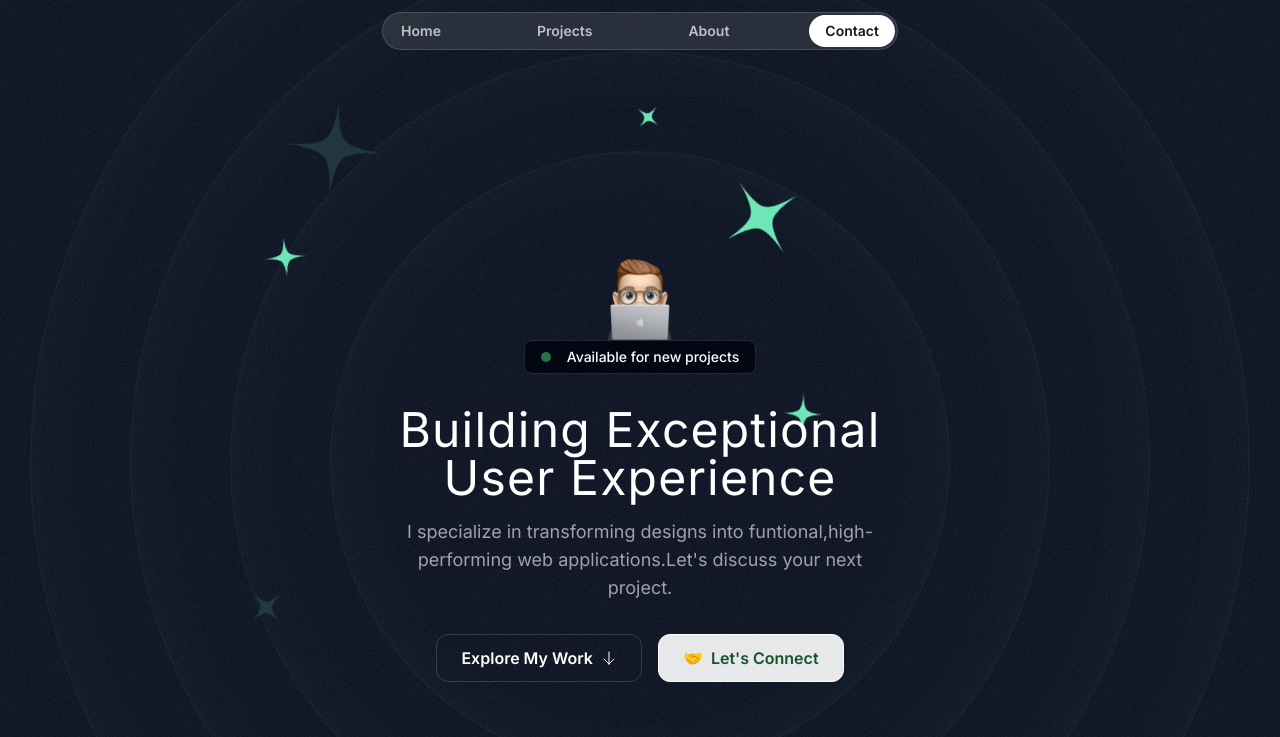
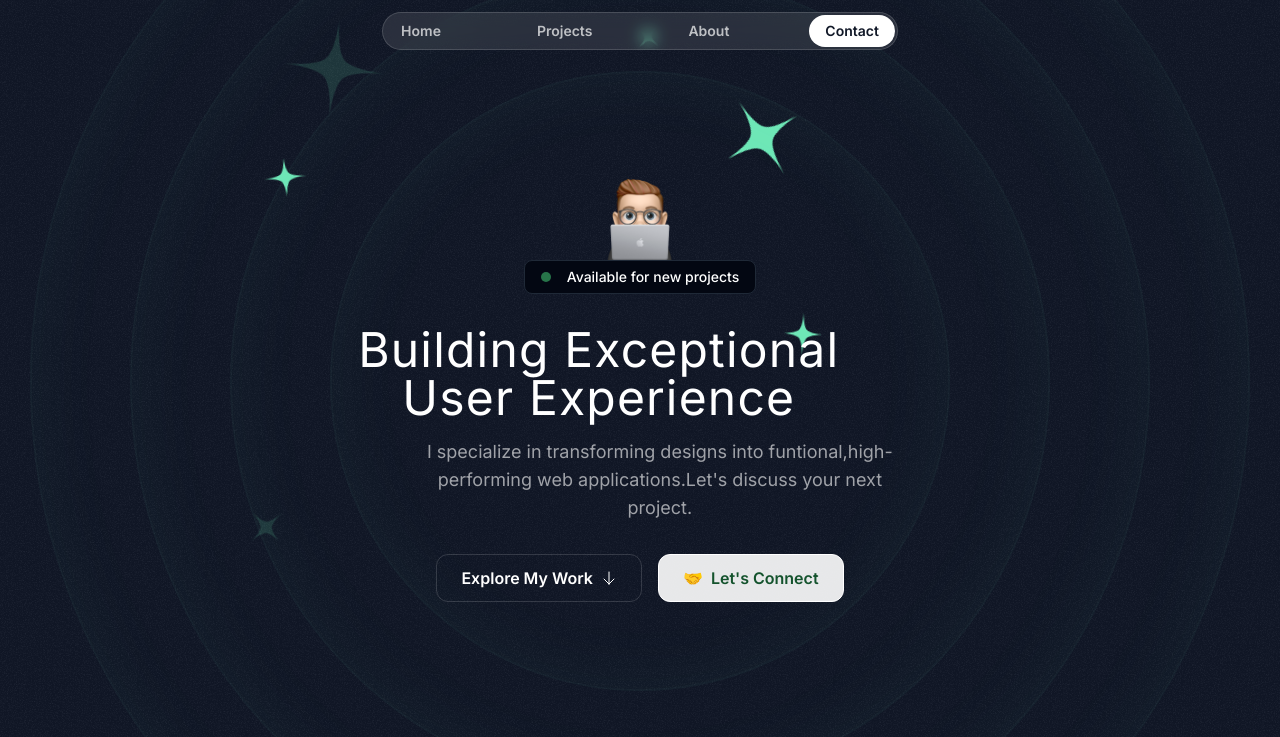
Before and after one commit to ShivaShankarReddy098/My_Portfolio_Using_NextJs, a Next.js app: page / in a window 1280 px wide. Shown: the top 737 px of the page. Built offline with nearby package versions, Linux system fonts and the light colour scheme; a web font is replaced by a local one.

Commit message:
Added Gsap to Hero Section

```diff
--- a/package.json
+++ b/package.json
@@ -9,6 +9,7 @@
     "lint": "next lint"
   },
   "dependencies": {
+    "@gsap/react": "^2.1.1",
     "@radix-ui/react-dialog": "^1.1.2",
     "@radix-ui/react-label": "^2.1.0",
     "@radix-ui/react-slot": "^1.1.0",
@@ -16,6 +17,7 @@
     "class-variance-authority": "^0.7.0",
     "clsx": "^2.1.1",
     "framer-motion": "^11.3.21",
+    "gsap": "^3.12.5",
     "lucide-react": "^0.451.0",
     "next": "14.2.5",
     "react": "^18",
--- a/src/sections/Hero.tsx
+++ b/src/sections/Hero.tsx
@@ -1,3 +1,4 @@
+"use client";
 import memojiImage from "@/assets/images/memoji-computer.png";
 import Image from "next/image";
 import ArrowDown from "@/assets/icons/arrow-down.svg";
@@ -6,9 +7,26 @@ import StarIcon from "@/assets/icons/star.svg";
 import { HeroOrbit } from "@/components/HeroOrbit";
 import Link from "next/link";
 import { ProjectsSection } from "./Projects";
+import { gsap } from "gsap";
+import { useGSAP } from "@gsap/react";
+
+gsap.registerPlugin(useGSAP);
 export const HeroSection = () => {
+  useGSAP(() => {
+    // gsap.to("#img", { duration: 2, x: -40 });
+    gsap.from("#img", {
+      duration: 6,
+      y: -300,
+      rotation: 360,
+      ease: "bounce",
+    });
+    gsap.from("#heroH1", { duration: 10, x: 500, ease: "back" });
+    gsap.from("#heroPara", { duration: 15, x: -500, ease: "elastic" });
+    gsap.from("#btn1", { duration: 4, y: 700, ease: "back-in" });
+    gsap.from("#btn2", { duration: 5, y: 500, ease: "back-in" });
+  });
   return (
-    <div className="py-32 md:py-48 lg:py-60 relative z-0 overflow-x-clip">
+    <div className="py-32 md:py-48 lg:py-40 relative z-0 overflow-x-clip">
       <div
         className="absolute inset-0 -z-30 opacity-5"
         style={{
@@ -46,7 +64,12 @@ export const HeroSection = () => {
 
       <div className="container">
         <div className="flex flex-col items-center">
-          <Image src={memojiImage} className="size-[100px]" alt="heroImg" />
+          <Image
+            id="img"
+            src={memojiImage}
+            className="size-[100px]"
+            alt="heroImg"
+          />
           <div className="bg-gray-950 border border-gray-800 px-4 py-1.5 inline-flex items-center gap-4 rounded-lg">
             <div className="bg-green-400 size-2.5 rounded-full animate-pulse"></div>
             <div className="font-medium text-sm">
@@ -55,21 +78,33 @@ export const HeroSection = () => {
           </div>
         </div>
         <div className="max-w-lg mx-auto">
-          <h1 className="font-serif text-3xl md:text-5xl text-center mt-8 tracking-wide">
+          <h1
+            id="heroH1"
+            className="font-serif text-3xl md:text-5xl text-center mt-8 tracking-wide"
+          >
             Building Exceptional User Experience
           </h1>
-          <p className="mt-4 text-center text-white/60 md:text-lg">
+          <p
+            id="heroPara"
+            className="mt-4 text-center text-white/60 md:text-lg"
+          >
             I specialize in transforming designs into funtional,high-performing
             web applications.Let&apos;s discuss your next project.
           </p>
         </div>
         <div className="flex flex-col md:flex-row md:items-center justify-center items-center mt-8 gap-4">
-          <button className="inline-flex items-center z-10 gap-2 border border-white/15 px-6 h-12 rounded-xl">
+          <button
+            id="btn1"
+            className="inline-flex items-center z-10 gap-2 border border-white/15 px-6 h-12 rounded-xl"
+          >
             <span className="font-semibold">Explore My Work</span>
             <ArrowDown className="size-4" />
           </button>
 
-          <button className="inline-flex items-center z-10 gap-2 border border-white bg-white/90 text-green-900 h-12 px-6 rounded-xl">
+          <button
+            id="btn2"
+            className="inline-flex items-center z-10 gap-2 border border-white bg-white/90 text-green-900 h-12 px-6 rounded-xl"
+          >
             <span>🤝</span>
             <span className="font-semibold">Let&apos;s Connect</span>
           </button>
```
Also changed, not shown: 1 other file (tests, documents, lock files or other folders).
